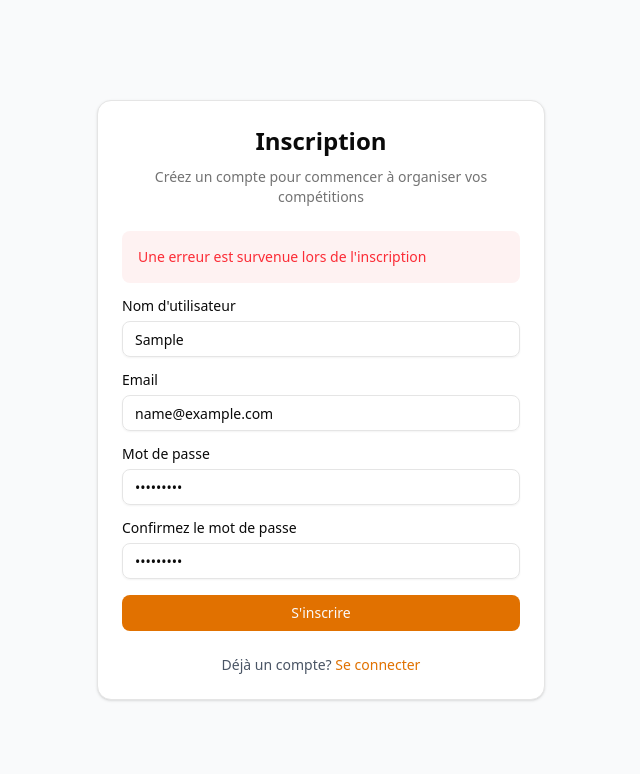
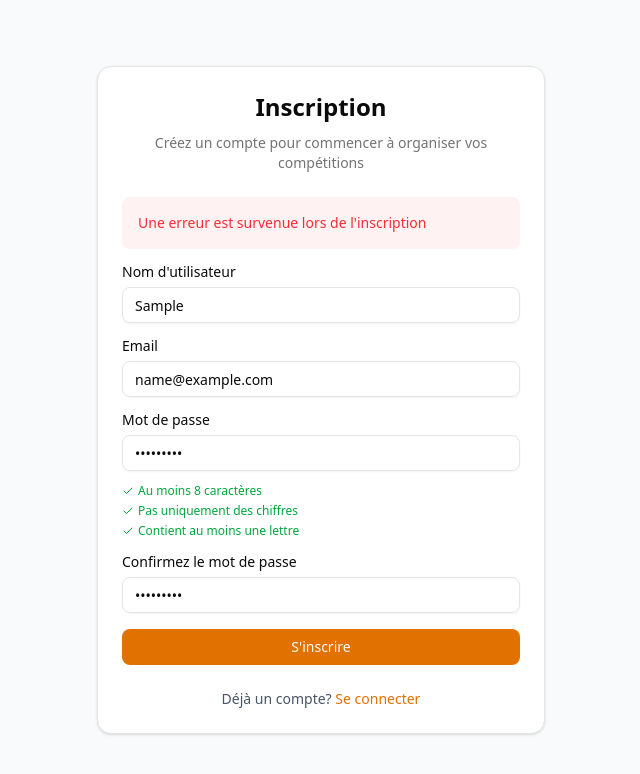
Before and after one commit to LnJojo/Foodle-frontend, a React app: page /register in a window 1280 px wide. Both pictures are taken after typing "Sample", "name@example.com", "Sample123", "Sample123" into the empty fields and a click on the button "S'inscrire". Shown: the top 774 px of the page, without its empty margins (319-959 px from the left). Built offline with nearby package versions, Linux system fonts and the light colour scheme; no server answers; the HTML template or start-up script is replaced by a standard one.

Commit message:
Add real-time password validation checklist

```diff
--- a/src/pages/RegisterPage.tsx
+++ b/src/pages/RegisterPage.tsx
@@ -13,7 +13,14 @@ import {
   CardTitle,
 } from "@/components/ui/card";
 import { authService } from "@/api/api";
-import { Loader2 } from "lucide-react";
+import { Loader2, Check, X } from "lucide-react";
+
+// Règles calquées sur les validators Django
+const passwordRules = [
+  { label: "Au moins 8 caractères", test: (p: string) => p.length >= 8 },
+  { label: "Pas uniquement des chiffres", test: (p: string) => !/^\d+$/.test(p) },
+  { label: "Contient au moins une lettre", test: (p: string) => /[a-zA-Z]/.test(p) },
+];
 
 const RegisterPage = () => {
   useEffect(() => {
@@ -26,8 +33,12 @@ const RegisterPage = () => {
   const [error, setError] = useState("");
   const [emailError, setEmailError] = useState("");
   const [usernameError, setUsernameError] = useState("");
-  const [isLoading, setIsLoading] = useState(false); // État pour gérer le chargement
+  const [passwordError, setPasswordError] = useState("");
+  const [isLoading, setIsLoading] = useState(false);
+  const [passwordTouched, setPasswordTouched] = useState(false);
   const navigate = useNavigate();
+
+  const passwordValid = passwordRules.every((rule) => rule.test(password));
 
   const handleSubmit = async (e: React.FormEvent) => {
     e.preventDefault();
@@ -35,7 +46,13 @@ const RegisterPage = () => {
     setError("");
     setEmailError("");
     setUsernameError("");
+    setPasswordError("");
     setIsLoading(true);
+
+    if (!passwordValid) {
+      setIsLoading(false);
+      return;
+    }
 
     if (password !== passwordConfirm) {
       setError("Les mots de passe ne correspondent pas");
@@ -57,20 +74,17 @@ const RegisterPage = () => {
         },
       });
     } catch (err: any) {
-      // Gestion spécifique des erreurs d'email
-      if (err.response?.data?.email) {
-        setEmailError(err.response.data.email[0]);
+      const data = err.response?.data;
+
+      if (data?.email) setEmailError(Array.isArray(data.email) ? data.email[0] : data.email);
+      if (data?.username) setUsernameError(Array.isArray(data.username) ? data.username[0] : data.username);
+      if (data?.password1) setPasswordError(Array.isArray(data.password1) ? data.password1[0] : data.password1);
+
+      // N'afficher l'erreur générale que si aucune erreur de champ n'est disponible
+      const hasFieldError = data?.email || data?.username || data?.password1;
+      if (!hasFieldError) {
+        setError(data?.detail || data?.non_field_errors?.[0] || "Une erreur est survenue lors de l'inscription");
       }
-      // Gestion spécifique des erreurs de username
-      if (err.response?.data?.username) {
-        setUsernameError(err.response.data.username[0]);
-      }
-      // Message d'erreur général
-      setError(
-        err.response?.data?.detail ||
-          err.response?.data?.non_field_errors?.[0] ||
-          "Une erreur est survenue lors de l'inscription"
-      );
     } finally {
       setIsLoading(false);
     }
@@ -150,10 +164,27 @@ const RegisterPage = () => {
                 id="password"
                 type="password"
                 value={password}
-                onChange={(e) => setPassword(e.target.value)}
+                onChange={(e) => { setPassword(e.target.value); setPasswordTouched(true); }}
                 required
                 disabled={isLoading}
+                className={passwordError ? "border-red-500" : ""}
               />
+              {passwordTouched && (
+                <ul className="space-y-1 mt-1">
+                  {passwordRules.map((rule) => {
+                    const ok = rule.test(password);
+                    return (
+                      <li key={rule.label} className={`flex items-center gap-1 text-xs ${ok ? "text-green-600" : "text-red-500"}`}>
+                        {ok ? <Check className="h-3 w-3" /> : <X className="h-3 w-3" />}
+                        {rule.label}
+                      </li>
+                    );
+                  })}
+                </ul>
+              )}
+              {passwordError && (
+                <p className="text-red-500 text-sm">{passwordError}</p>
+              )}
             </div>
 
             <div className="space-y-2">
@@ -171,7 +202,7 @@ const RegisterPage = () => {
             <Button
               type="submit"
               className="w-full bg-amber-600 hover:bg-amber-700"
-              disabled={!!emailError || isLoading}
+              disabled={!!emailError || (passwordTouched && !passwordValid) || isLoading}
             >
               {isLoading ? (
                 <>
```
